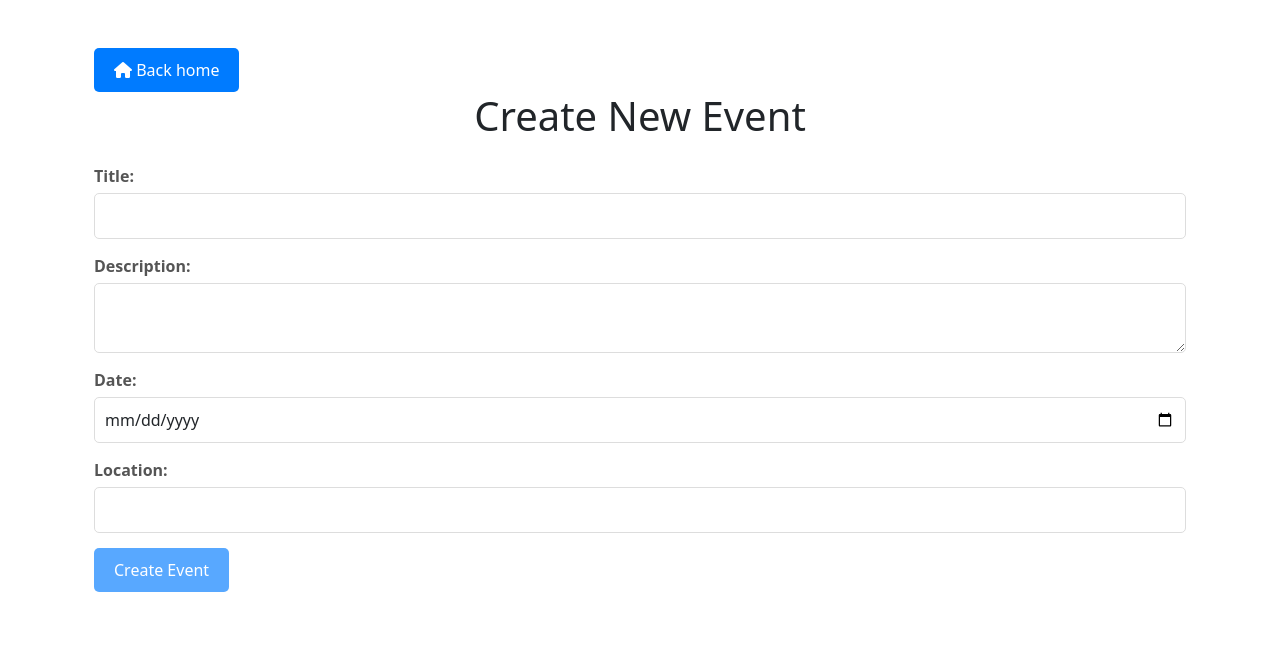
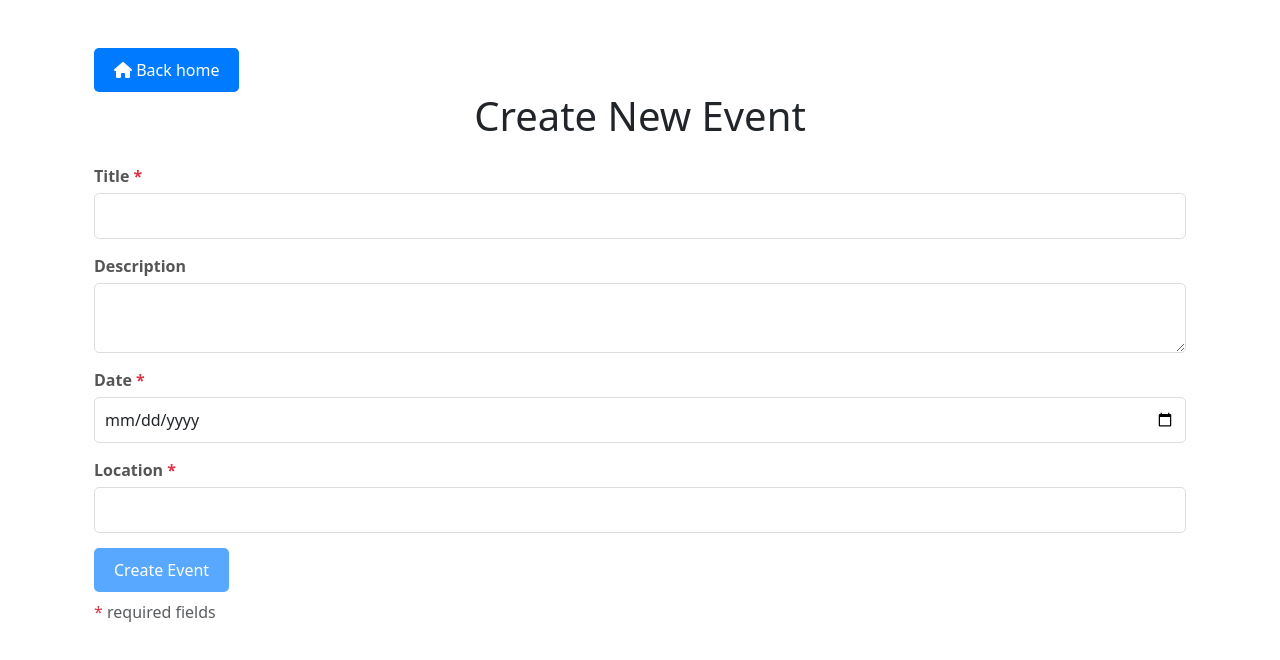
Before and after one commit to MOQRICHAyoub/event-management-frontend, an Angular app: page /create-event in a window 1280 px wide. Shown: the top 660 px of the page. Built offline with nearby package versions, Linux system fonts and the light colour scheme.

Commit message:
Create event upgrades

```diff
--- a/src/app/event-create/event-create.component.css
+++ b/src/app/event-create/event-create.component.css
@@ -60,3 +60,10 @@
   .btn:hover {
     background-color: #0056b3;
   }
+
+  .text-danger {
+    color: #dc3545;
+  }
+  .text-muted {
+    color: #6c757d;
+  }
--- a/src/app/event-create/event-create.component.html
+++ b/src/app/event-create/event-create.component.html
@@ -6,33 +6,37 @@
   <h1 class="text-center mb-4">Create New Event</h1>
   <form (ngSubmit)="onSubmit()" #eventForm="ngForm" class="needs-validation" novalidate>
     <div class="form-group">
-        <label for="title">Title:</label>
+      <label for="title">Title <span class="text-danger">*</span></label>
       <input type="text" id="title" class="form-control" [(ngModel)]="event.title" name="title" required minlength="1" maxlength="50" #title="ngModel">
       <div *ngIf="title.invalid && title.touched" class="invalid-feedback d-block">
         Title is required and must be between 1 and 50 characters.
       </div>
     </div>
     <div class="form-group">
-        <label for="description">Description:</label>
+      <label for="description">Description</label>
       <textarea id="description" class="form-control" [(ngModel)]="event.description" name="description" maxlength="250" #description="ngModel"></textarea>
       <div *ngIf="description.invalid && description.touched" class="invalid-feedback d-block">
         Description must be less than 250 characters.
       </div>
     </div>
     <div class="form-group">
-        <label for="date">Date:</label>
-        <input type="date" id="date" class="form-control" [(ngModel)]="event.date" name="date" required [min]="minDate" #date="ngModel">
+      <label for="date">Date <span class="text-danger">*</span></label>
+      <input type="date" id="date" class="form-control" [(ngModel)]="event.date" name="date" required [min]="minDate" #date="ngModel" (change)="checkDateValidity()">
       <div *ngIf="date.invalid && date.touched" class="invalid-feedback d-block">
         Date is required and must be in the future.
       </div>
+      <div *ngIf="!isDateValid && date.touched" class="invalid-feedback d-block">
+        Date must be in the future.
+      </div>
     </div>
     <div class="form-group">
-        <label for="location">Location:</label>
+      <label for="location">Location <span class="text-danger">*</span></label>
       <input type="text" id="location" class="form-control" [(ngModel)]="event.location" name="location" required minlength="1" maxlength="25" #location="ngModel">
       <div *ngIf="location.invalid && location.touched" class="invalid-feedback d-block">
         Location is required and must be between 1 and 25 characters.
       </div>
     </div>
-      <button type="submit" class="btn btn-primary" [disabled]="eventForm.invalid">Create Event</button>
+    <button type="submit" class="btn btn-primary" [disabled]="eventForm.invalid || !isDateValid">Create Event</button>
   </form>
+  <p class="text-muted mt-2"><span class="text-danger">*</span> required fields</p>
 </div>
--- a/src/app/event-create/event-create.component.ts
+++ b/src/app/event-create/event-create.component.ts
@@ -1,4 +1,3 @@
-// event-create.component.ts
 import { Component, OnInit } from '@angular/core';
 import { Router } from '@angular/router';
 import { EventService } from '../event.service';
@@ -18,6 +17,7 @@ export class EventCreateComponent implements OnInit {
     location: ''
   };
   minDate: string = '';
+  isDateValid: boolean = true;
 
   constructor(private eventService: EventService, private router: Router) {
     this.setMinDate();
@@ -32,6 +32,10 @@ export class EventCreateComponent implements OnInit {
     this.minDate = `${today.getFullYear()}-${month}-${day}`;
   }
 
+  checkDateValidity(): void {
+    this.isDateValid = new Date(this.event.date).getTime() > new Date(this.minDate).getTime();
+  }
+
   onSubmit(): void {
     if (this.event.title.length < 1 || this.event.title.length > 50) {
       Swal.fire('Error', 'Title should be between 1 and 50 characters', 'error');
@@ -41,7 +45,7 @@ export class EventCreateComponent implements OnInit {
       Swal.fire('Error', 'Description should not exceed 250 characters', 'error');
       return;
     }
-    if (new Date(this.event.date) <= new Date(this.minDate)) {
+    if (!this.isDateValid) {
       Swal.fire('Error', 'Date should be in the future', 'error');
       return;
     }
```
Lines whose indentation alone changed are shown as unchanged.
